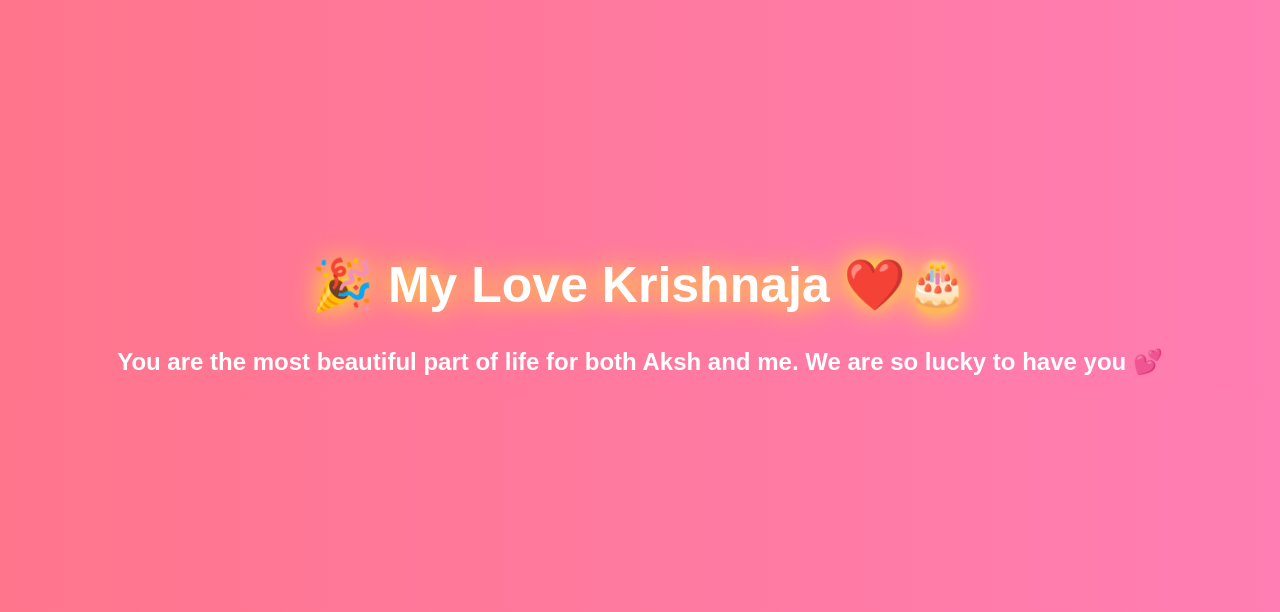
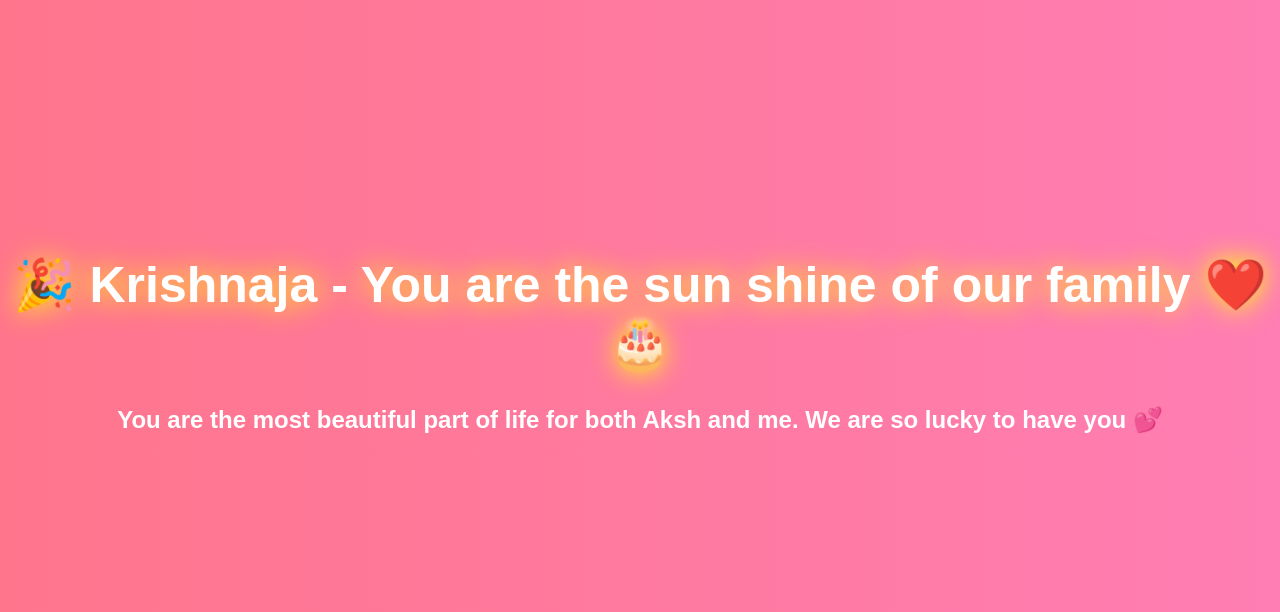
Before and after one commit to navinkp6tcs/birthday-app, a Flask app: page / in a window 1280 px wide. Shown: the top 612 px of the page. Run offline with Flask 3, Linux system fonts and the light colour scheme.

Commit message:
Update index.html

```diff
--- a/templates/index.html
+++ b/templates/index.html
@@ -42,7 +42,7 @@
 </head>
 <body>
 
-    <h1>🎉 My Love Krishnaja ❤️🎂</h1>
+    <h1>🎉 Krishnaja - You are the sun shine of our family ❤️🎂</h1>
     <h2>You are the most beautiful part of life for both Aksh and me. We are so lucky to have you 💕</h2>
 
     <!-- Background Music -->
```
